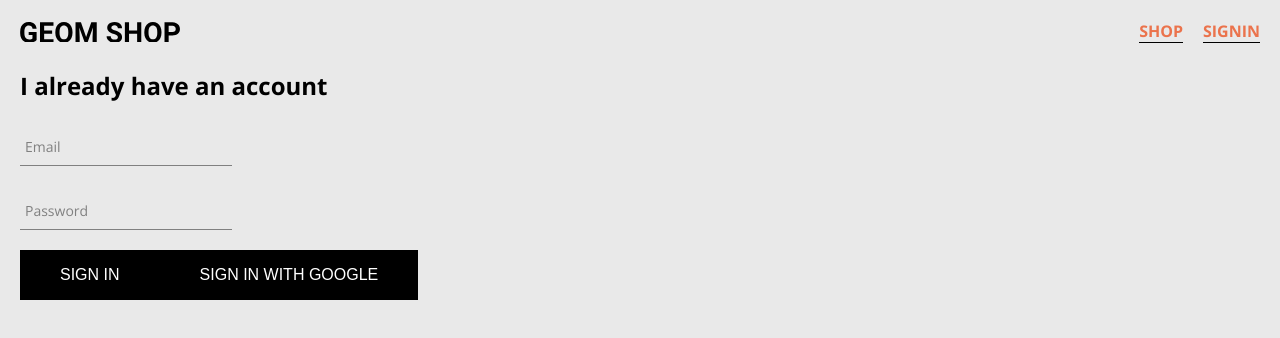
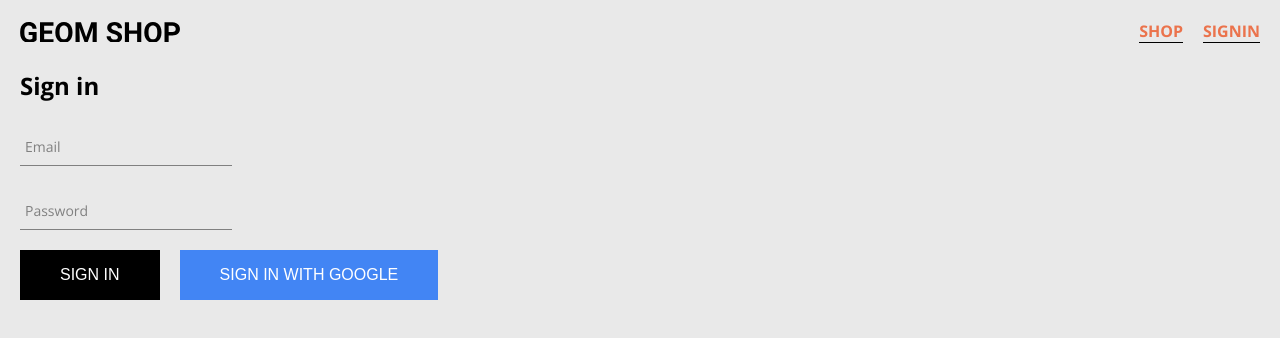
Before and after one commit to webuxmotion/geomshop, a React (Create React App) app: page /signin in a window 1280 px wide. Shown: the top 338 px of the page. Built offline with nearby package versions, Linux system fonts and the light colour scheme; no server answers.

Commit message:
Firebase. Sign in with google complete
- Subscribe and unsubscribe onAuthStateChanged
- Sign in with google button
- Add button theme
- Add global class
- Add signout button in header

```diff
--- a/src/App.js
+++ b/src/App.js
@@ -1,13 +1,32 @@
-import React from 'react';
+import React, { Component } from 'react';
 import { Switch, Route } from 'react-router-dom';
 
 import { Header } from './components';
 import { HomePage, ShopPage, SigninPage } from './pages';
 
-function App() {
+import { auth } from './firebase/firebase.utils';
+
+class App extends Component {
+  state = {
+    currentUser: null
+  }
+
+  unsubscribeFromAuth = null;
+
+  componentDidMount() {
+    this.unsubscribeFromAuth = auth.onAuthStateChanged(user => {
+      this.setState({ currentUser: user });
+    })
+  }
+
+  componentWillUnmount() {
+    this.unsubscribeFromAuth();
+  }
+
+  render() {
     return (
       <>
-      <Header/>
+        <Header currentUser={this.state.currentUser} />
         <Switch>
           <Route exact path='/' component={HomePage} />
           <Route exact path='/shop' component={ShopPage} />
@@ -16,5 +35,6 @@ function App() {
       </>
     );
   }
+}
 
 export default App;
--- a/src/components/button/button.js
+++ b/src/components/button/button.js
@@ -1,5 +1,9 @@
-const Button = ({ children, ...otherProps }) => (
-  <button className="button" {...otherProps}>
+import classnames from 'classnames';
+
+const Button = ({ children, theme, ...otherProps }) => (
+  <button className={classnames('button', {
+    [`button--theme--${theme}`]: theme
+  })} {...otherProps}>
     {children}
   </button>
 );
--- a/src/components/button/button.scss
+++ b/src/components/button/button.scss
@@ -6,4 +6,15 @@
   text-transform: uppercase;
   cursor: pointer;
   padding: 16px 40px;
+
+  &--theme {
+
+    &--google-signin {
+      background-color: #4285F4;
+
+      &:hover {
+        background-color: #185abc;
+      }
+    }
+  }
 }
--- a/src/components/header/header.js
+++ b/src/components/header/header.js
@@ -1,6 +1,8 @@
 import { Logo, MenuItem } from '../index';
 
-const Header = () => (
+import { auth } from '../../firebase/firebase.utils';
+
+const Header = ({ currentUser }) => (
   <header className="header">
     <div className="header__column">
       <Logo href="/" />
@@ -10,9 +12,14 @@ const Header = () => (
         <div className="header__nav-item">
           <MenuItem href="/shop">SHOP</MenuItem>
         </div>
-        <div className="header__nav-item">
-          <MenuItem href="/signin">SIGNIN</MenuItem>
-        </div>
+        { currentUser ?
+          <div className="header__nav-item">
+            <MenuItem handleClick={() => auth.signOut()}>SIGNOUT</MenuItem>
+          </div> :
+          <div className="header__nav-item">
+            <MenuItem href="/signin">SIGNIN</MenuItem>
+          </div>
+        }
       </div>
     </div>
   </header>
--- a/src/components/menu-item/menu-item.js
+++ b/src/components/menu-item/menu-item.js
@@ -1,11 +1,14 @@
 import { Link } from 'react-router-dom';
 
-const MenuItem = ({ children, href }) => {
+const MenuItem = ({ children, href, handleClick }) => {
+  const Tag = href ?
+    ({ children, ...otherProps }) => <Link to={href} {...otherProps}>{children}</Link> :
+    ({ children, ...otherProps }) => <span onClick={handleClick} {...otherProps}>{children}</span>
 
   return (
-    <Link className="menu-item" to={href}>
+    <Tag className="menu-item">
       {children}
-    </Link>
+    </Tag>
   );
 };
 
--- a/src/components/menu-item/menu-item.scss
+++ b/src/components/menu-item/menu-item.scss
@@ -3,6 +3,7 @@
   color: #eb734c;
   font-weight: bold;
   border-bottom: 1px solid black;
+  cursor: pointer;
 
   &:hover {
     border-bottom: 1px solid #eb734c;
--- /dev/null
+++ b/src/firebase/config.js
@@ -0,0 +1,3 @@
+const config = {};
+
+export default config;
--- a/src/firebase/firebase.utils.js
+++ b/src/firebase/firebase.utils.js
@@ -2,7 +2,7 @@ import firebase from 'firebase/app';
 import 'firebase/firestore';
 import 'firebase/auth';
 
-const config = {};
+import config from './config';
 
 firebase.initializeApp(config);
 
--- a/src/pages/signin-page/signin.js
+++ b/src/pages/signin-page/signin.js
@@ -25,7 +25,7 @@ class Signin extends Component {
 
   render() {
     return (<div className="g-container">
-      <h2 className="g-mb-2">I already have an account</h2>
+      <h2 className="g-mb-2">Sign in</h2>
       <form onSubmit={this.handleSubmit}>
         <div className="g-mb-2">
           <FormInput
@@ -48,7 +48,9 @@ class Signin extends Component {
           />
         </div>
         <Button type="submit">Sign in</Button>
-        <Button onClick={signInWithGoogle}>Sign in with Google</Button>
+        <span className="g-ml-2">
+          <Button onClick={signInWithGoogle} theme="google-signin">Sign in with Google</Button>
+        </span>
       </form>
     </div>)
   }
--- a/src/scss/global.scss
+++ b/src/scss/global.scss
@@ -1,5 +1,9 @@
 .g-mb-2 {
   margin-bottom: 2 * $spacer;
+}
+
+.g-ml-2 {
+  margin-left: 2 * $spacer;
 }
 
 .g-container {
```
Lines whose indentation alone changed are shown as unchanged.
